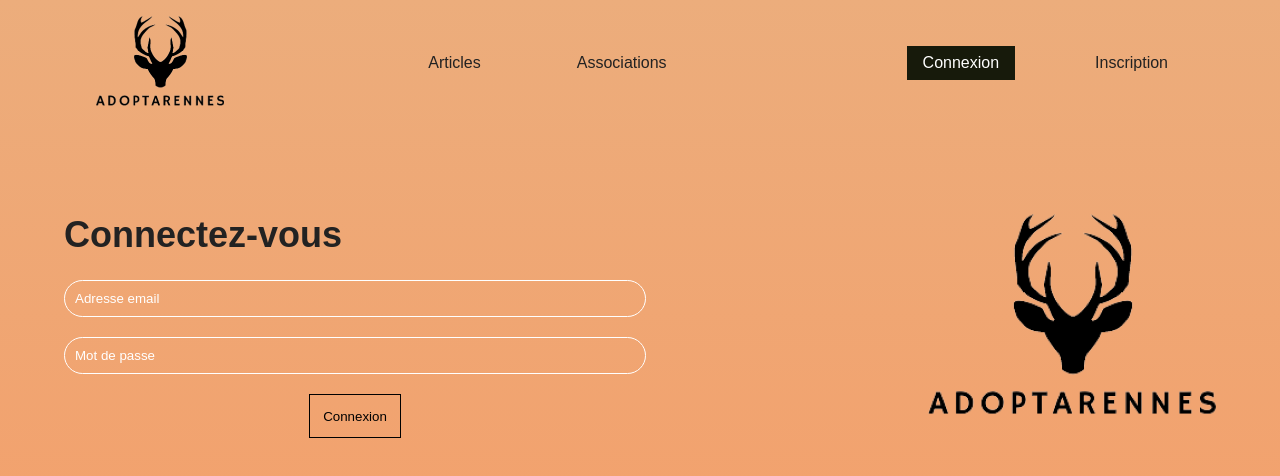
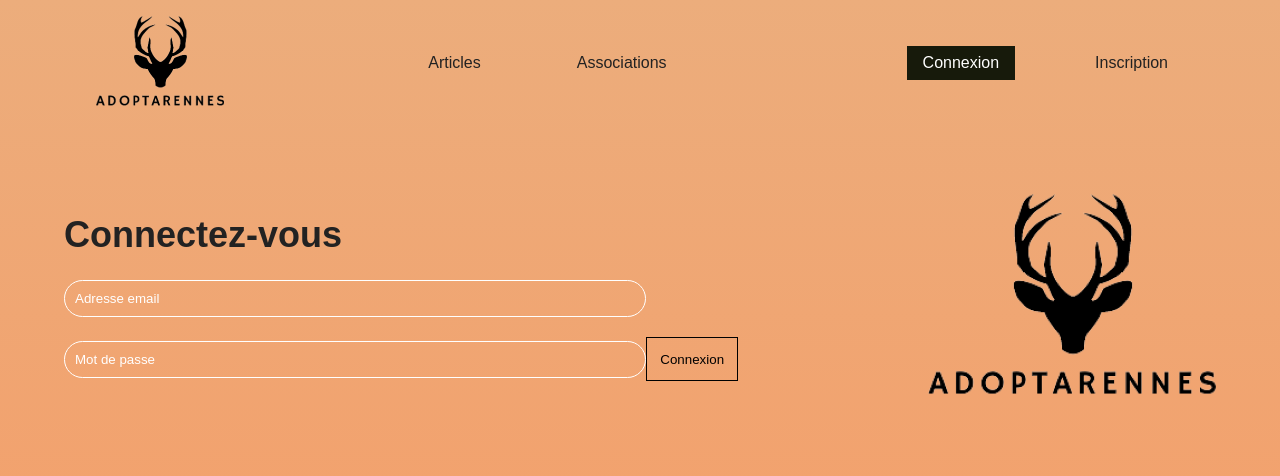
Before and after one commit to ElNinoLombard/48_h_2, an Angular app in the folder adopte_a_rennes/: page /auth/login in a window 1280 px wide. Shown: the top 476 px of the page. Built offline with nearby package versions, Linux system fonts and the light colour scheme.

Commit message:
je déteste les CORS

```diff
--- a/adopte_a_rennes/src/app/core/auth/login/login.component.html
+++ b/adopte_a_rennes/src/app/core/auth/login/login.component.html
@@ -1,12 +1,13 @@
 <div class="page-connection">
   <div class="form-connection">
     <h1>Connectez-vous</h1>
-    <form>
+    <div [formGroup]="form">
       <input
       placeholder="Adresse email"
       type="email"
       id="email"
       name="email"
+      formControlName="mail"
       required
     />
     <input
@@ -14,10 +15,11 @@
       type="password"
       id="password"
       name="password"
+      formControlName="password"
       required
     />
-      <button type="submit">Connexion</button>
-    </form>
+      <button type="submit" (click)="validateUser()">Connexion</button>
+    </div>
   </div>
   <img
     src="../../../../assets/images/logo-big.png"
--- a/adopte_a_rennes/src/app/core/auth/login/login.component.ts
+++ b/adopte_a_rennes/src/app/core/auth/login/login.component.ts
@@ -1,4 +1,6 @@
 import { Component, OnInit } from '@angular/core';
+import { FormBuilder, FormControl, FormGroup, Validators } from '@angular/forms';
+import { LoginService } from 'src/app/services/login.service';
 
 @Component({
   selector: 'app-login',
@@ -6,10 +8,23 @@ import { Component, OnInit } from '@angular/core';
   styleUrls: ['./login.component.scss']
 })
 export class LoginComponent implements OnInit {
+  form!: FormGroup;
 
-  constructor() { }
+
+  constructor(private loginService: LoginService, private formBuilder: FormBuilder) { }
 
   ngOnInit(): void {
+    this.form = this.formBuilder.group({
+      mail : new FormControl('',Validators.required),
+      password : new FormControl('',Validators.required)
+    }
+    )
+
   }
 
+  public validateUser(){
+    console.log('pl');
+
+    this.loginService?.checkUserConnexion(this.form.controls['mail'].value,this.form.controls['password'].value).subscribe()
+  }
 }
--- /dev/null
+++ b/adopte_a_rennes/src/app/services/login.service.ts
@@ -0,0 +1,23 @@
+import { Injectable } from '@angular/core';
+import {environment} from "../../environments/environment";
+import { HttpClient } from '@angular/common/http';
+import { Observable } from 'rxjs';
+
+@Injectable({
+  providedIn: 'root'
+})
+export class LoginService {
+
+  constructor(private http: HttpClient) {
+  }
+
+  checkUserConnexion(mail: string,password: string): Observable<any>{
+    const url = `http://localhost${environment.backLocation}/login`;
+
+    const args = {
+      mail: mail,
+      password: password
+    }
+    return this.http.post<any>(url,args);
+  }
+}
```
Lines whose indentation alone changed are shown as unchanged.
